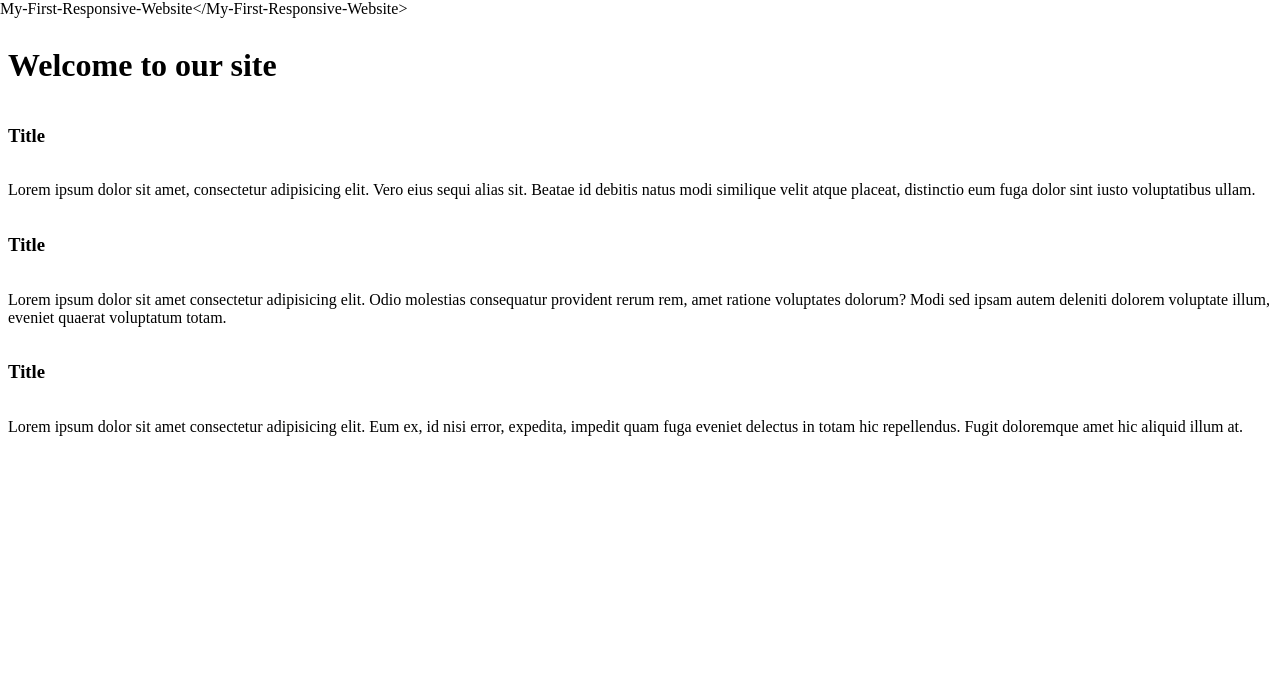
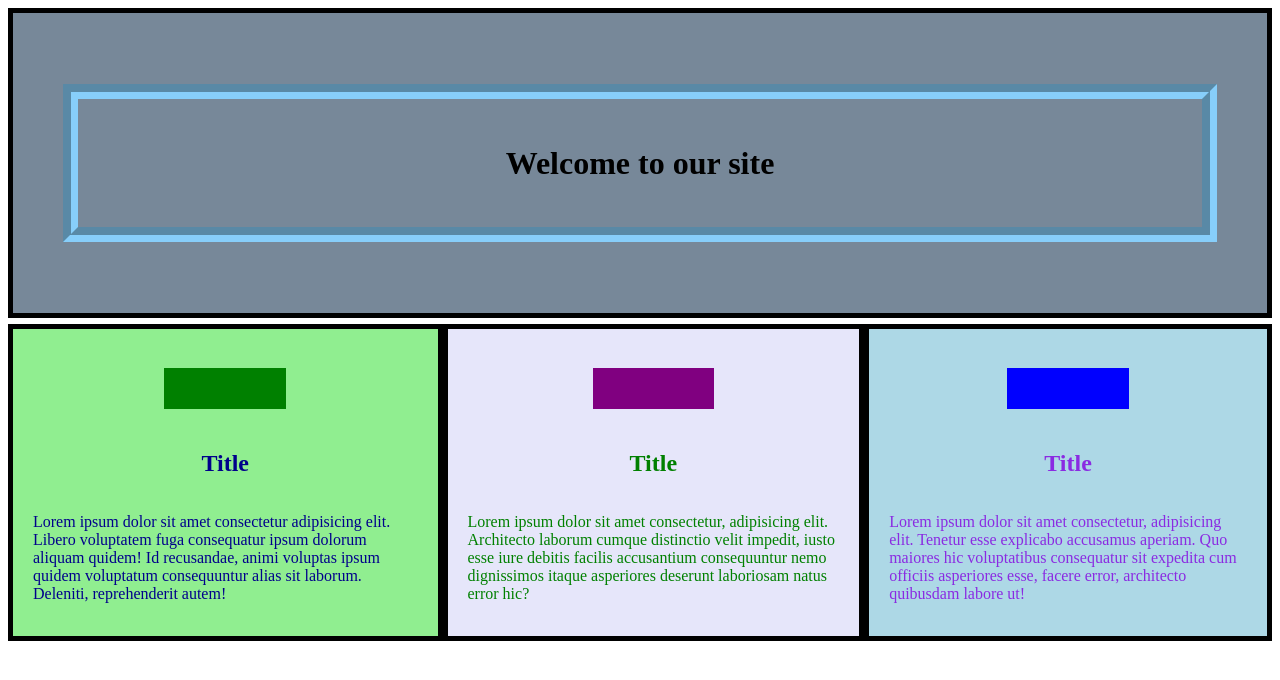
Before and after one commit to kaityevans/My-First-Responsive-Website, a plain HTML site: page index.html in a window 1280 px wide. Drawn offline with Linux system fonts and the light colour scheme.

Commit message:
Adjusted layout & Created Design Elements

```diff
--- a/index.html
+++ b/index.html
@@ -4,21 +4,30 @@
     <meta charset="UTF-8">
     <meta http-equiv="X-UA-Compatible" content="IE=edge">
     <meta name="viewport" content="width=device-width, initial-scale=1.0">
-    <title>My-First-Responsive-Website</My-First-Responsive-Website></title>
+    <title>My First Responsive Website</title>
     <link rel="stylesheet" href="styles.css">
 </head>
 <body>
-    <div class="TopContainer">
+    <div class="topContainer">
         <h1>Welcome to our site</h1>
     </div>
 
-    <div class="BottomContainer">
-        <h3>Title</h3>
-            <p>Lorem ipsum dolor sit amet, consectetur adipisicing elit. Vero eius sequi alias sit. Beatae id debitis natus modi similique velit atque placeat, distinctio eum fuga dolor sint iusto voluptatibus ullam.</p>
-        <h3>Title</h3>
-            <p>Lorem ipsum dolor sit amet consectetur adipisicing elit. Odio molestias consequatur provident rerum rem, amet ratione voluptates dolorum? Modi sed ipsam autem deleniti dolorem voluptate illum, eveniet quaerat voluptatum totam.</p>
-        <h3>Title</h3>
-            <p>Lorem ipsum dolor sit amet consectetur adipisicing elit. Eum ex, id nisi error, expedita, impedit quam fuga eveniet delectus in totam hic repellendus. Fugit doloremque amet hic aliquid illum at.</p>
+    <div class="bottomContainer">
+        <div class="box1">
+            <h1>box here</h1>
+            <h2>Title</h2>
+            <p>Lorem ipsum dolor sit amet consectetur adipisicing elit. Libero voluptatem fuga consequatur ipsum dolorum aliquam quidem! Id recusandae, animi voluptas ipsum quidem voluptatum consequuntur alias sit laborum. Deleniti, reprehenderit autem!</p>
+        </div>
+        <div class="box2">
+            <h1>box here</h1>
+            <h2>Title</h2>
+            <p>Lorem ipsum dolor sit amet consectetur, adipisicing elit. Architecto laborum cumque distinctio velit impedit, iusto esse iure debitis facilis accusantium consequuntur nemo dignissimos itaque asperiores deserunt laboriosam natus error hic?</p>
+        </div>
+        <div class="box3">
+            <h1>box here</h1>
+            <h2>Title</h2>
+            <p>Lorem ipsum dolor sit amet consectetur, adipisicing elit. Tenetur esse explicabo accusamus aperiam. Quo maiores hic voluptatibus consequatur sit expedita cum officiis asperiores esse, facere error, architecto quibusdam labore ut!</p>
+        </div>
     </div>
 </body>
 </html>
--- a/styles.css
+++ b/styles.css
@@ -1,3 +1,111 @@
-* {
+body {
     display: grid;
+    grid-template-rows: 50% 50%;
+    /* grid-template-columns: auto auto auto; */
 }
+
+.topContainer {
+    display: grid;
+    grid-auto-flow: row 50% 50%;
+    border-left: 1px solid #000;
+    border: 5px solid black;
+    padding: 50px;
+    height: 200px;
+    background-color: lightslategrey;
+    /* grid-row-start: 50% 50%;
+    grid-row-end: auto; */
+}
+
+
+h1 {
+    display: flex;
+    justify-content: center;
+    align-items: center;
+    border: 15px groove lightskyblue;
+    /* font-weight: 1000px; */
+}
+
+.bottomContainer {
+    display: grid;
+    grid-column-start: auto auto auto;
+    grid-template-columns: auto auto auto;
+    display: flex;
+    grid-row-end: auto auto auto;
+    /* grid-row-start: auto;*/
+     grid-template-rows: auto auto auto;
+    display: flex;
+    justify-content: space-between;
+    justify-content: space-around;
+}
+.box3, .box2, .box1 {
+    display: flex;
+    flex-flow: column;
+    justify-content: center;
+    align-items: center;
+    border: 5px solid black;
+    /* justify-content: space-between; */
+    padding: 20px;
+}
+
+.box1 {
+    background-color: lightgreen;
+    color: darkblue;
+}
+
+.box2 {
+    background-color: lavender;
+    color: green;
+}
+
+.box3 {
+    background-color: lightblue;
+    color: blueviolet;
+}
+.box1 h1 {
+    border: 2px solid green;
+    background-color: green;
+    color: green;
+}
+
+.box2 h1 {
+    border: 2px solid purple;
+    background-color: purple;
+    color: purple;
+}
+.box3 h1 {
+    border: 2px solid blue;
+    background-color: blue;
+    color: blue;
+}
+
+/* Small and up (Landscape Phones) */
+@media (max-width: 576px) {
+    .bottomContainer {
+        display: grid;
+        grid-template-columns: auto;}
+    .topContainer h1 {
+        font-size: 100% bold;
+    }
+}
+
+  /* Medium and up (Tablets)
+  @media (min-width: 768px) {
+    .topContainer h1 {
+        justify-content: center;
+        align-items: center;
+    }
+}
+
+/* Large and up (Desktops) */
+/* @media (min-width: 992px) {
+    .topContainer h1 {
+        font-size: 100px;
+    } */
+}
+
+/* Extra Large and up (Wide Screen Desktops) */
+/* @media (min-width: 1200px) {
+    .topContainer h1 {
+        font-size: 100px;
+    }
+} */
```
